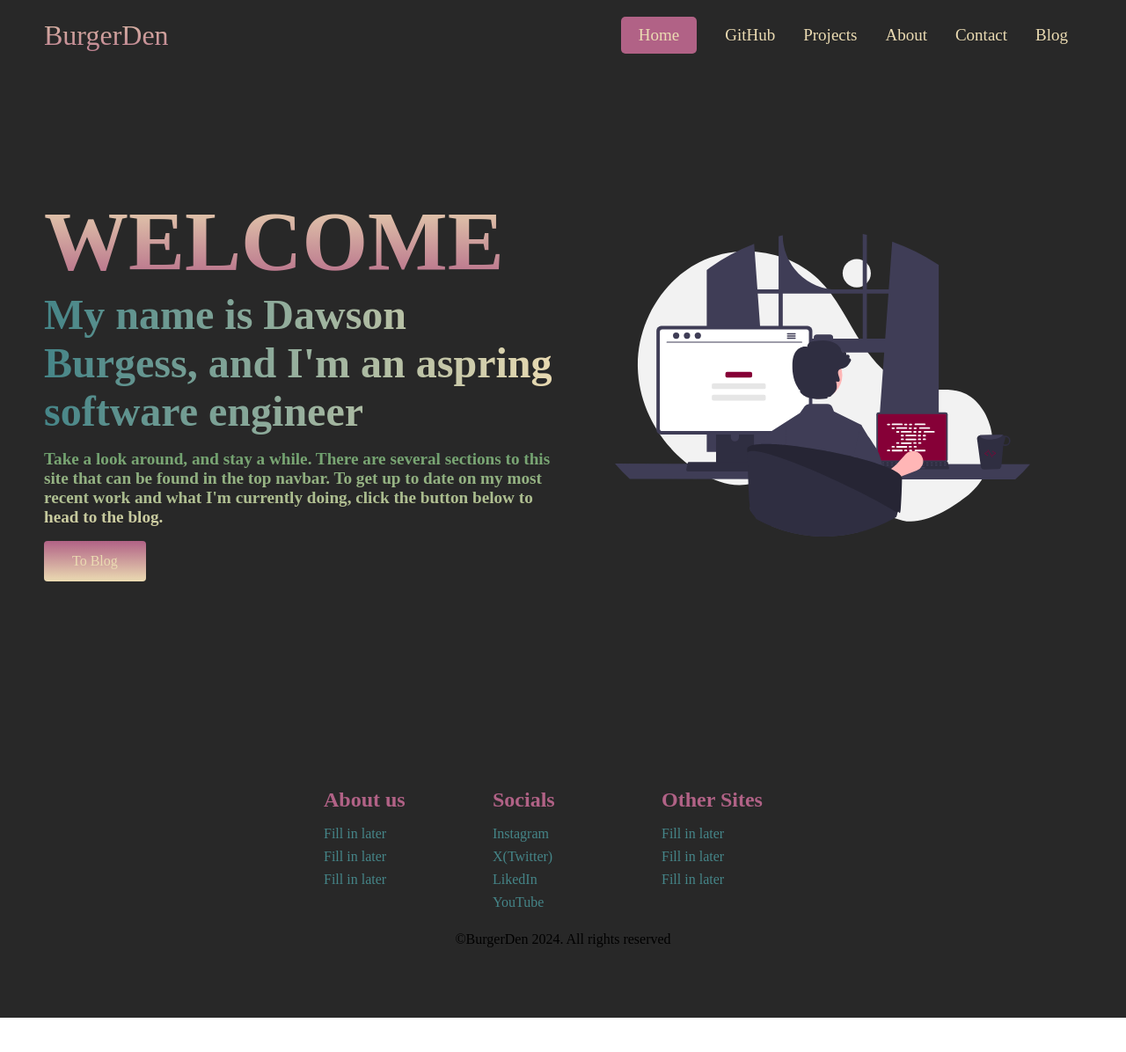
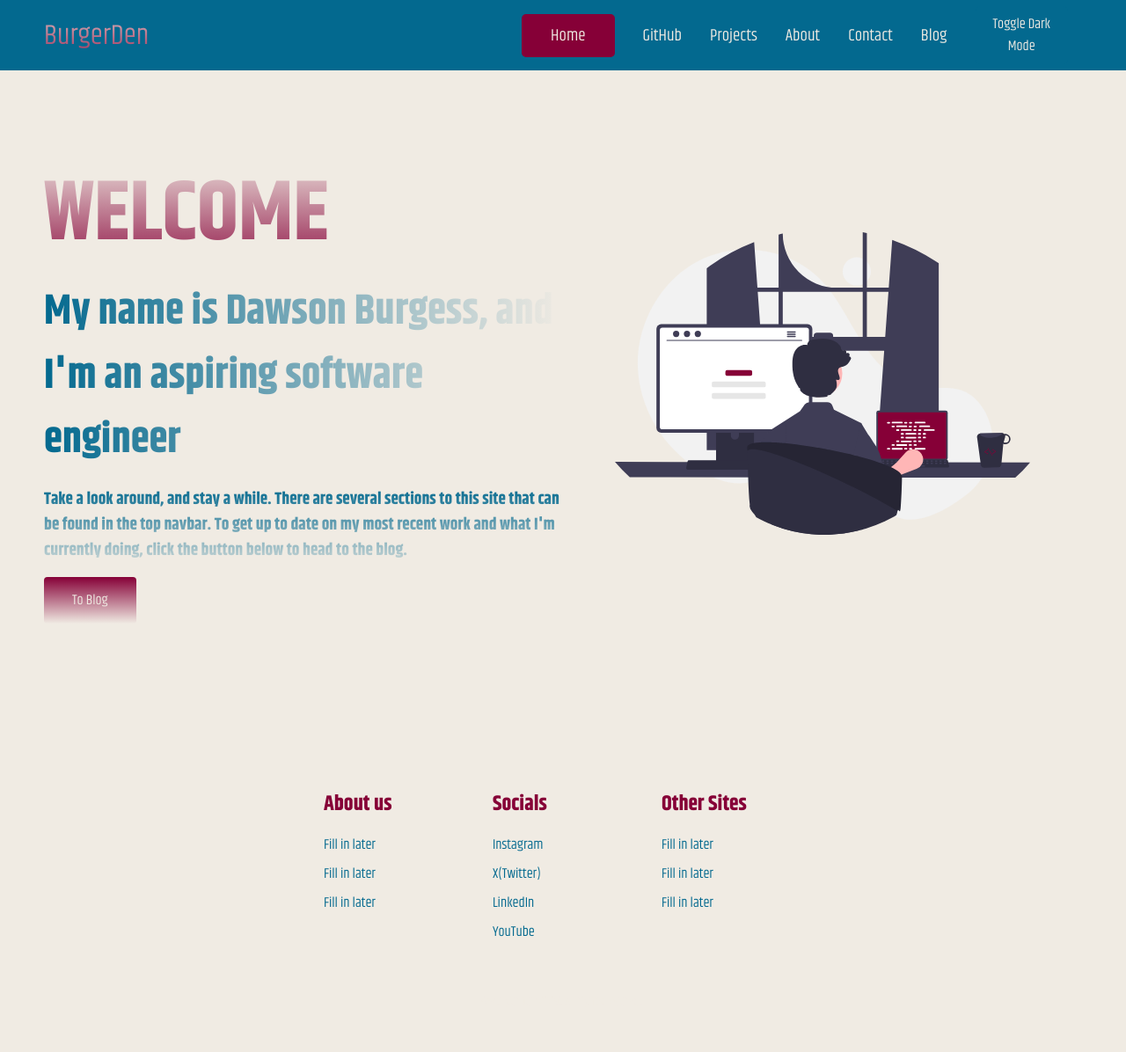
Before and after one commit to dawson-b23/dawson-b23.github.io, a plain HTML site: page index.html in a window 1280 px wide. Shown: the whole page at 88% size. Before the commit the page ends 1157 px from the top, so only its background shows below. Drawn offline with Linux system fonts and the light colour scheme; a script that the page names is missing.

Commit message:
main
added dark mode js and button in main

```diff
--- a/index.html
+++ b/index.html
@@ -5,7 +5,6 @@
     <meta name="viewport" content="width=device-width, initial-scale=1.0">
     <title>Burger Den</title>
     <link rel="stylesheet" href="styles.css">
-
     <!-- GOOGLE FONTS-->
     <link rel="preconnect" href="https://fonts.googleapis.com">
     <link rel="preconnect" href="https://fonts.gstatic.com" crossorigin>
@@ -40,6 +39,9 @@
                 <li class="navbar__item">
                     <a href="/Blog/blog.html" class="navbar__links">Blog</a>
                 </li>
+                <li class="navbar__btn">
+                    <button class="theme-toggle">Toggle Dark Mode</button>
+                </li>
             </ul>
         </div>
     </nav>
@@ -49,13 +51,13 @@
         <div class="main__container">
             <div class="main__content">
                 <h1>WELCOME</h1>
-                <h2>My name is Dawson Burgess, and I'm an aspring software engineer</h2>
+                <h2>My name is Dawson Burgess, and I'm an aspiring software engineer</h2>
                 <p>Take a look around, and stay a while.
                     There are several sections to this site that can be found in the top navbar.
                     To get up to date on my most recent work and what I'm currently doing, click
                     the button below to head to the blog.
                 </p>
-                <button class="main__btn"><a href="/Blog/blog.hmtl">To Blog</a></button>
+                <button class="main__btn"><a href="/Blog/blog.html">To Blog</a></button>
             </div>
             <div class="main__img--container">
                 <img src="images/coder.svg" alt="coder" id="main__img">
@@ -79,7 +81,7 @@
                     <h2>Socials</h2>
                     <a href="">Instagram</a>
                     <a href="">X(Twitter)</a>
-                    <a href="">LikedIn</a>
+                    <a href="">LinkedIn</a>
                     <a href="">YouTube</a>
                 </div>
             </div>
--- /dev/null
+++ b/index.js
@@ -0,0 +1,32 @@
+document.addEventListener('DOMContentLoaded', () => {
+    // Mobile menu toggle
+    const mobileMenu = document.querySelector('#mobile-menu');
+    const navbarMenu = document.querySelector('.navbar__menu');
+
+    mobileMenu.addEventListener('click', () => {
+        mobileMenu.classList.toggle('is-active');
+        navbarMenu.classList.toggle('active');
+    });
+
+    // Theme toggle
+    const toggleButton = document.querySelector('.theme-toggle');
+    const body = document.body;
+
+    // Check for saved theme preference
+    if (localStorage.getItem('theme') === 'dark') {
+        body.setAttribute('data-theme', 'dark');
+        toggleButton.textContent = 'Toggle Light Mode';
+    }
+
+    toggleButton.addEventListener('click', () => {
+        if (body.getAttribute('data-theme') === 'dark') {
+            body.removeAttribute('data-theme');
+            localStorage.setItem('theme', 'light');
+            toggleButton.textContent = 'Toggle Dark Mode';
+        } else {
+            body.setAttribute('data-theme', 'dark');
+            localStorage.setItem('theme', 'dark');
+            toggleButton.textContent = 'Toggle Light Mode';
+        }
+    });
+});
--- a/styles.css
+++ b/styles.css
@@ -3,12 +3,45 @@
     box-sizing: border-box;
     margin: 0;
     padding: 0;
-    font-family: 'Kland';
+    font-family: 'Khand'; /* Matches your Google Fonts link */
+}
+
+/* Define theme variables */
+:root {
+    /* Light mode (default, based on original colors) */
+    --bg-main: #f0ebe3;
+    --bg-navbar: #03698f;
+    --text-primary: #f0ebe3;
+    --accent-primary: #860037;
+    --accent-secondary: #03698f;
+    --hover-color: #adbcc1;
+    --gradient-start: #860037;
+    --gradient-end: #f0ebe3;
+    --button-hover: #03698f;
+    --link-hover: #860037;
+    --footer-link: #03698f;
+    --footer-link-hover: #860037;
+}
+
+/* Dark mode (Gruvbox Dark) */
+[data-theme="dark"] {
+    --bg-main: #282828;
+    --bg-navbar: #282828;
+    --text-primary: #ebdbb2;
+    --accent-primary: #b16286;
+    --accent-secondary: #458588;
+    --hover-color: #a89984;
+    --gradient-start: #b16286;
+    --gradient-end: #ebdbb2;
+    --button-hover: #458588;
+    --link-hover: #d79921;
+    --footer-link: #458588;
+    --footer-link-hover: #d79921;
 }
 
 /* NAVBAR SECTION */
 .navbar {
-    background: #282828; /* Gruvbox bg */
+    background: var(--bg-navbar);
     height: 80px;
     display: flex;
     justify-content: center;
@@ -31,8 +64,8 @@
 }
 
 #navbar__logo {
-    background-color: #d79921; /* Gruvbox yellow */
-    background-image: linear-gradient(to top, #b16286 0%, #ebdbb2 100%); /* Purple to fg */
+    background-color: var(--accent-secondary);
+    background-image: linear-gradient(to top, var(--gradient-start) 0%, var(--gradient-end) 100%);
     background-size: 100%;
     -webkit-background-clip: text;
     -moz-background-clip: text;
@@ -43,10 +76,6 @@
     cursor: pointer;
     text-decoration: none;
     font-size: 32px;
-}
-
-.fa-burger {
-    margin-right: 8px;
 }
 
 .navbar__menu {
@@ -61,7 +90,7 @@
 }
 
 .navbar__links {
-    color: #ebdbb2; /* Gruvbox fg */
+    color: var(--text-primary);
     display: flex;
     align-items: center;
     justify-content: center;
@@ -89,18 +118,34 @@
     border: none;
     outline: none;
     border-radius: 5px;
-    background-color: #b16286; /* Gruvbox purple */
-    color: #ebdbb2; /* Gruvbox fg */
+    background-color: var(--accent-primary);
+    color: var(--text-primary);
 }
 
 .button:hover {
-    background: #a89984; /* Gruvbox gray */
+    background: var(--hover-color);
     transition: all 0.3s ease;
 }
 
 .navbar__links:hover {
-    color: #d79921; /* Gruvbox yellow */
+    color: var(--link-hover);
     transition: all 0.3s ease;
+}
+
+/* Theme toggle button */
+.theme-toggle {
+    background: var(--accent-secondary);
+    color: var(--text-primary);
+    padding: 8px 16px;
+    border: none;
+    border-radius: 5px;
+    cursor: pointer;
+    font-size: 16px;
+    transition: all 0.3s ease;
+}
+
+.theme-toggle:hover {
+    background: var(--hover-color);
 }
 
 /* MOBILE RESPONSIVENESS */
@@ -126,11 +171,11 @@
         transition: all 0.5s ease;
         height: 50vh;
         z-index: -1;
-        background: #282828; /* Gruvbox bg */
+        background: var(--bg-navbar);
     }
 
     .navbar__menu.active {
-        background: #282828; /* Gruvbox bg */
+        background: var(--bg-navbar);
         top: 100%;
         opacity: 1;
         transition: all 0.5s ease;
@@ -148,7 +193,7 @@
         height: 3px;
         margin: 5px auto;
         transition: all 0.5s ease-in-out;
-        background: #ebdbb2; /* Gruvbox fg */
+        background: var(--text-primary);
     }
 
     .navbar__item {
@@ -202,7 +247,7 @@
 
 /* MAIN PAGE CSS */
 .main {
-    background-color: #282828; /* Gruvbox bg */
+    background-color: var(--bg-main);
 }
 
 .main__container {
@@ -220,8 +265,8 @@
 
 .main__content h1 {
     font-size: 6rem;
-    background-color: #b16286; /* Gruvbox purple */
-    background-image: linear-gradient(to top, #b16286 0%, #ebdbb2 100%); /* Purple to fg */
+    background-color: var(--accent-primary);
+    background-image: linear-gradient(to top, var(--gradient-start) 0%, var(--gradient-end) 100%);
     background-size: 100%;
     -webkit-background-clip: text;
     -moz-background-clip: text;
@@ -231,7 +276,7 @@
 
 .main__content h2 {
     font-size: 3rem;
-    background-image: linear-gradient(to right, #458588 0%, #ebdbb2 100%); /* Blue to fg */
+    background-image: linear-gradient(to right, var(--accent-secondary) 0%, var(--gradient-end) 100%);
     background-size: 100%;
     -webkit-background-clip: text;
     -moz-background-clip: text;
@@ -240,7 +285,7 @@
 }
 
 .main__content p {
-    background-image: linear-gradient(to bottom, #689d6a 0%, #ebdbb2 120%); /* Aqua to fg */
+    background-image: linear-gradient(to bottom, var(--accent-secondary) 0%, var(--gradient-end) 120%);
     background-size: 100%;
     -webkit-background-clip: text;
     -moz-background-clip: text;
@@ -253,12 +298,12 @@
 
 .main__btn {
     font-size: 1rem;
-    background-image: linear-gradient(to bottom, #b16286 0%, #ebdbb2 100%); /* Purple to fg */
+    background-image: linear-gradient(to bottom, var(--gradient-start) 0%, var(--gradient-end) 100%);
     margin-top: 1rem;
     padding: 14px 32px;
     border: none;
     border-radius: 4px;
-    color: #ebdbb2; /* Gruvbox fg */
+    color: var(--text-primary);
     cursor: pointer;
     position: relative;
     transition: all 0.5s;
@@ -268,7 +313,7 @@
 .main__btn a {
     position: relative;
     z-index: 2;
-    color: #ebdbb2; /* Gruvbox fg */
+    color: var(--text-primary);
     text-decoration: none;
 }
 
@@ -279,13 +324,13 @@
     left: 0;
     width: 0;
     height: 100%;
-    background: #458588; /* Gruvbox blue */
+    background: var(--button-hover);
     transition: all 0.3s;
     border-radius: 4px;
 }
 
 .main__btn:hover {
-    color: #ebdbb2; /* Gruvbox fg */
+    color: var(--text-primary);
 }
 
 .main__btn:hover:after {
@@ -335,7 +380,7 @@
 
 /* FOOTER */
 .footer__container {
-    background-color: #282828; /* Gruvbox bg */
+    background-color: var(--bg-main);
     padding: 5rem 0;
     display: flex;
     flex-direction: column;
@@ -369,17 +414,17 @@
 }
 
 .footer__link--items > h2 {
-    color: #b16286; /* Gruvbox purple */
+    color: var(--accent-primary);
 }
 
 .footer__link--items a {
-    color: #458588; /* Gruvbox blue */
+    color: var(--footer-link);
     text-decoration: none;
     margin-bottom: 0.5rem;
 }
 
 .footer__link--items a:hover {
-    color: #d79921; /* Gruvbox yellow */
+    color: var(--footer-link-hover);
     transition: 0.3s ease-out;
 }
 
@@ -389,3 +434,19 @@
         padding-top: 2rem;
     }
 }
+.social__media {
+    width: 100%;
+    max-width: 1000px;
+    margin-top: 2rem;
+}
+
+.social__media--wrap {
+    display: flex;
+    justify-content: center;
+    align-items: center;
+}
+
+.website__rights {
+    color: var(--text-primary);
+    font-size: 0.9rem;
+}
```
